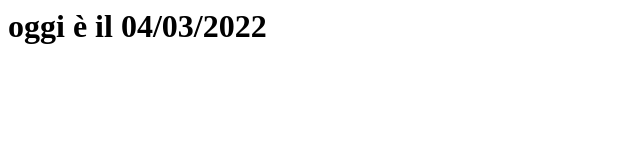
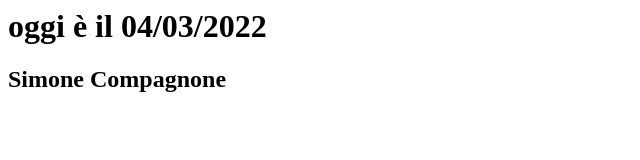
Before and after one commit to jollyfellow07/htmlcss-hello, a plain HTML site: page Index.html in a window 1280 px wide. Shown: the whole page, without its empty margins (0-640 px from the left). Drawn offline with Linux system fonts and the light colour scheme.

Commit message:
commit 2 di html

```diff
--- a/Index.html
+++ b/Index.html
@@ -1,3 +1,4 @@
 <html>
     <h1>oggi è il 04/03/2022 </h1>
+    <h2>Simone Compagnone</h2>
 </html>
```
